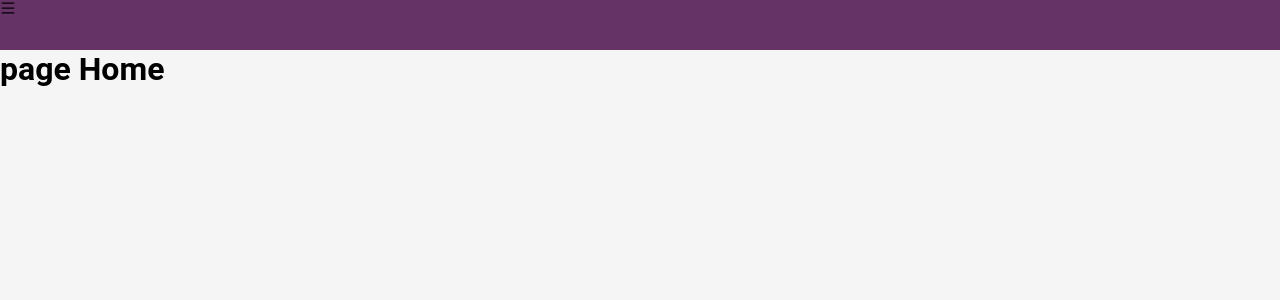
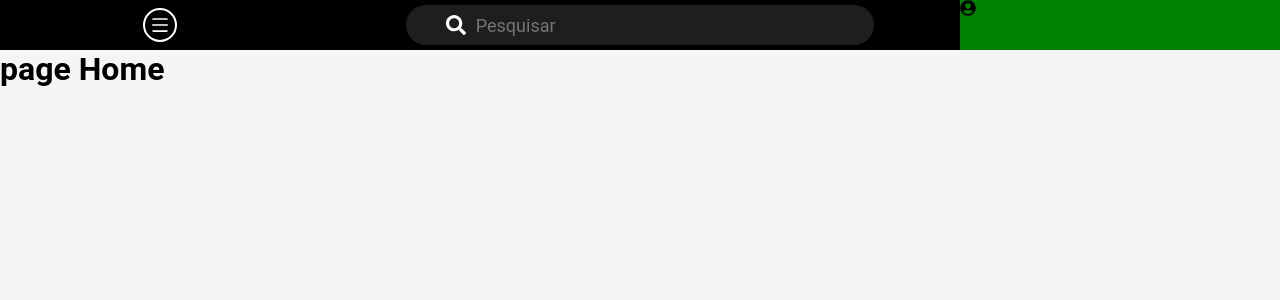
Before and after one commit to QuenedeAbreu/DeviceControl, a React (Create React App) app: page / in a window 1280 px wide. Shown: the top 300 px of the page. Built offline with nearby package versions, Linux system fonts and the light colour scheme.

Commit message:
Update navbar

```diff
--- a/src/components/partials/PageAll/index.js
+++ b/src/components/partials/PageAll/index.js
@@ -1,17 +1,37 @@
 import React, { useState } from 'react';
 import { PageAll } from './styled';
 import { AiOutlineMenu } from "react-icons/ai";
+import { FaSearch, FaUserCircle } from "react-icons/fa";
 import Siderbar from '../Sidebar';
 
 function Header(props) {
   const [isOpen, setIsOpen] = useState(true);
+  const [search, setSearch] = useState('');
 
   const showSidebar = () => setIsOpen(!isOpen);
+
+  const handleSearch = (e) => {
+    e.preventDefault();
+    setSearch(e.target.value);
+  }
   return (
 
     <PageAll>
       <div className="headerContent">
-        <AiOutlineMenu onClick={showSidebar} />
+        <div className="headerContent--left">
+          <AiOutlineMenu onClick={showSidebar} className='icon--menu' />
+        </div>
+        <div className="headerContent--center">
+          <div className="headerContent--center--search">
+            <form onClick={handleSearch}>
+              <FaSearch className='icon--search' />
+              <input type="text" placeholder="Pesquisar" value={search} onChange={handleSearch} />
+            </form>
+          </div>
+        </div>
+        <div className="headerContent--right">
+          <FaUserCircle />
+        </div>
       </div>
       <div className='bodyContent'>
         <Siderbar active={isOpen ? 'active' : ""} />
--- a/src/components/partials/PageAll/styled.js
+++ b/src/components/partials/PageAll/styled.js
@@ -4,7 +4,7 @@ import styled from "styled-components";
 export const PageAll = styled.div`
   width: 100%;
   height: 100vh;
-  background-color: red;
+  background-color:  #000;
   display: flex;
   flex-direction: column;
 
@@ -13,7 +13,74 @@ export const PageAll = styled.div`
     display: flex;
     width: 100%;
     height: 50px;
-    background-color: #636;
+    // background-color: #636;
+    .headerContent--left{
+      flex: 1;
+      display: flex;
+      align-items: center;
+      justify-content: center;
+      .icon--menu{
+        color: #fff;
+        font-size: 20px;
+        font-weight: bold;
+        cursor: pointer;
+        padding: 5px;
+        border: 2px solid #fff;
+        transition: all 0.5s;
+        border-radius: 50%;
+        &:hover{
+          border-radius: 0%;
+          transition: all 0.5s;
+          border: 2px solid #fff;
+        }
+      }
+
+    }
+    .headerContent--center{
+      display: flex;
+      flex: 2;
+      align-items: center;
+      justify-content: center;
+      // background-color: blue;
+      .headerContent--center--search{
+        display: flex;
+        align-items: center;
+        justify-content: center;
+        width: 70%;
+        height: 60%;
+        max-width: 500px;
+        background-color: #1E1E1E;
+        padding: 5px 10px;
+        border-radius: 20px;
+        form{
+          width: 100%;
+          height: 100%;
+          display: flex;
+          align-items: center;
+          justify-content: center;
+
+          .icon--search{
+            color: #fff;
+            font-size: 20px;
+            font-weight: bold;
+            margin-right: 10px;
+          }
+          input{
+            border:none !important;
+            width: 80% !important;
+            height: 100% !important;
+            background: none;
+            outline: none;
+            color: #fff;
+            font-size: 18px;
+          }
+        }
+      }
+    }
+    .headerContent--right{
+      flex: 1;
+      background-color: green;
+    }
   }
 
   .bodyContent{
@@ -22,9 +89,16 @@ export const PageAll = styled.div`
     display: flex;
 
     .active{
-      margin-left: -20% !important;
+      margin-left: -25% !important;
       transition: margin-left 0.5s;
     }
   }
+  @media (max-width: 600px) {
+    .bodyContent{
+    .active{
+      margin-left: -50% !important;
+    }
+  }
+  }
 
 `;
--- a/src/components/partials/Sidebar/styled.js
+++ b/src/components/partials/Sidebar/styled.js
@@ -1,16 +1,14 @@
 import styled from "styled-components";
 
 export const SidebarArea = styled.div`
-
-  width: 20%;
-  // height: 100%;
+  width: 25%;
   background-color: #000;
-  // display: flex;
-  // justify-content: center;
-  // align-items: center;
   transition: margin-left 0.5s;
-
   h1 {
     color: #fff;
   }
+
+  @media (max-width: 600px) {
+    width: 50% !important;
+  }
 `;
```
